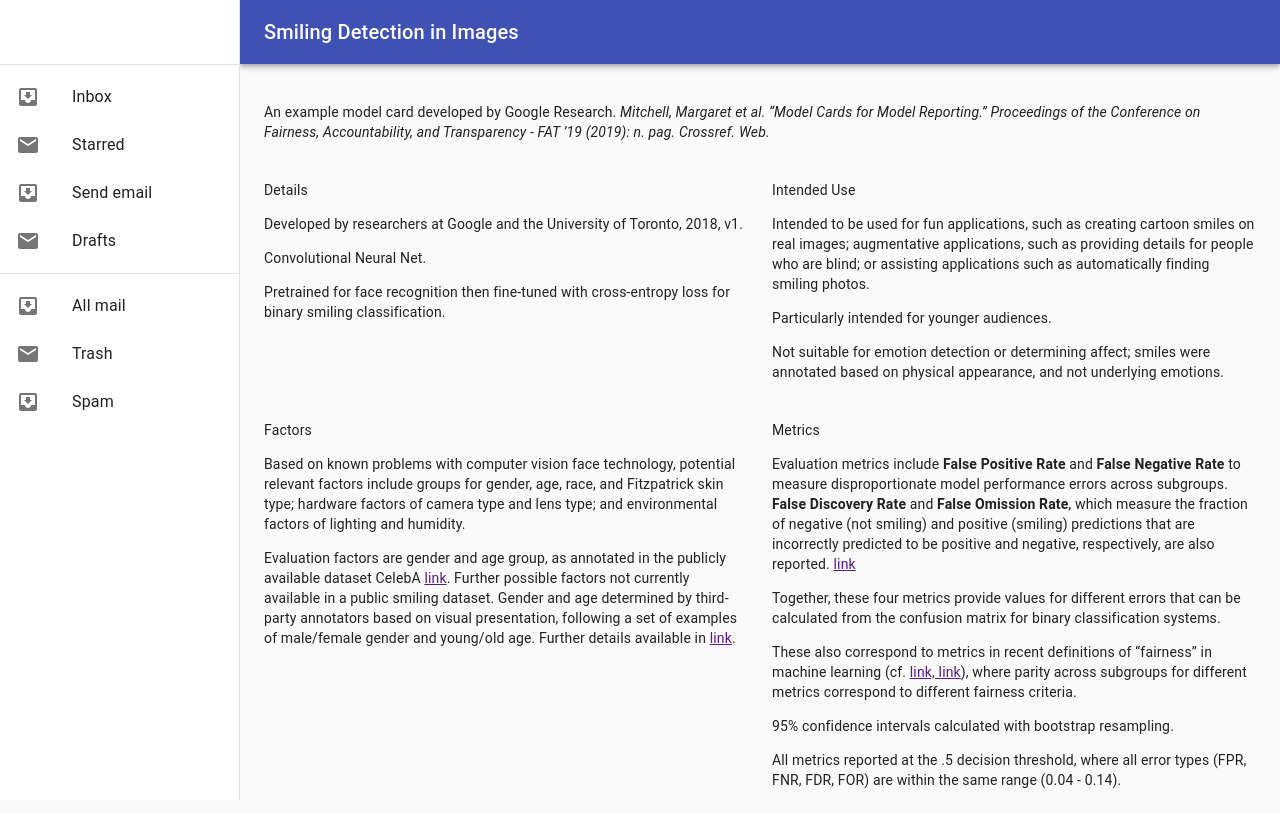
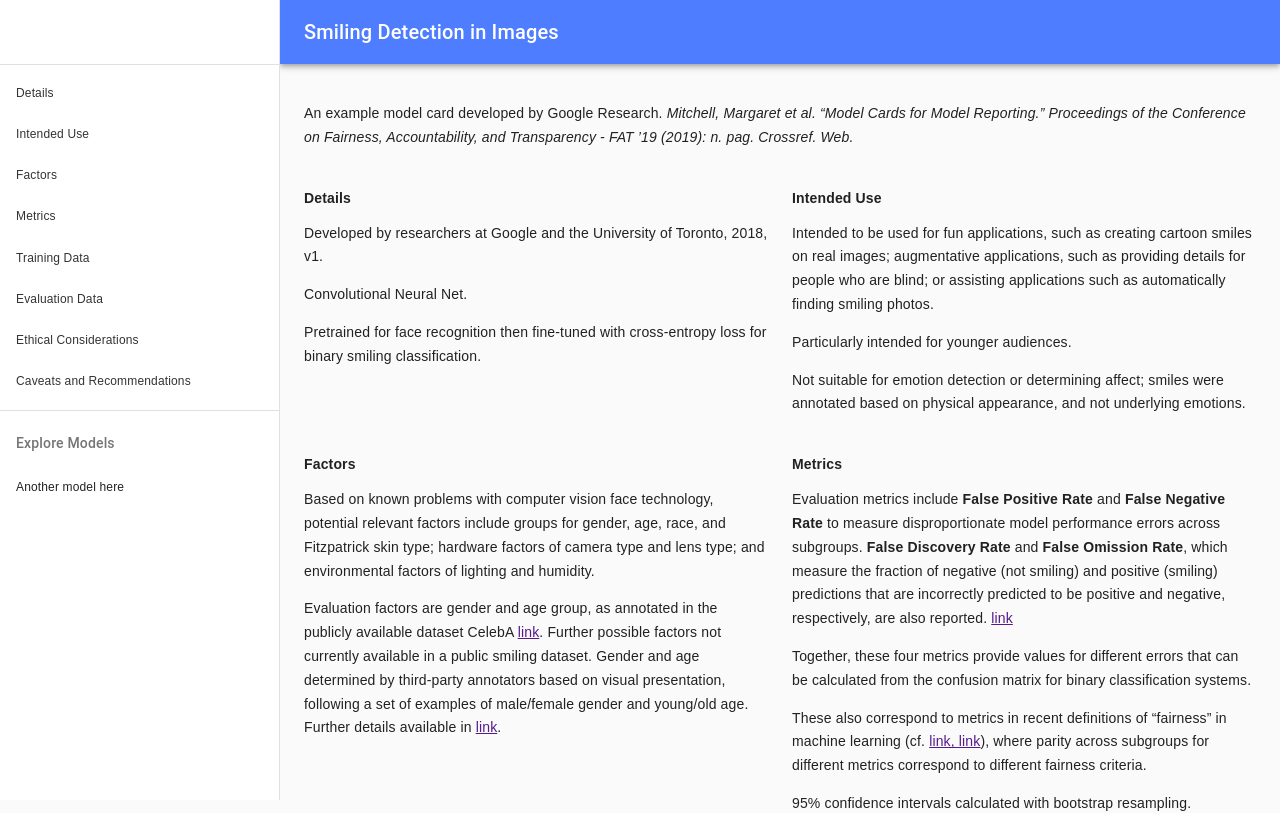
Before and after one commit to ecrows/open-model-cards, a React app: page /card in a window 1280 px wide. Shown: the top 813 px of the page. Built offline with nearby package versions, Linux system fonts and the light colour scheme.

Commit message:
Navigation drawer

```diff
--- a/src/card/Card.css
+++ b/src/card/Card.css
@@ -7,3 +7,24 @@
     font-weight: 400;
     font-family: sans-serif;
 }
+
+.point-heading {
+    font-weight: 700;
+    font-family: sans-serif;
+}
+
+.point-body {
+    font-weight: 400;
+    font-family: sans-serif;
+    line-height: 1.7;
+}
+
+.drawer-list {
+    font-weight: 400;
+    font-family: sans-serif;
+}
+
+.drawer-links {
+    text-decoration: none;
+    color: #333;
+}
--- a/src/card/Card.js
+++ b/src/card/Card.js
@@ -10,16 +10,14 @@ import List from '@material-ui/core/List'
 import Typography from '@material-ui/core/Typography'
 import Divider from '@material-ui/core/Divider'
 import ListItem from '@material-ui/core/ListItem'
-import ListItemIcon from '@material-ui/core/ListItemIcon'
 import ListItemText from '@material-ui/core/ListItemText'
-import InboxIcon from '@material-ui/icons/MoveToInbox'
-import MailIcon from '@material-ui/icons/Mail'
+import ListSubheader from '@material-ui/core/ListSubheader';
 
 import ReactMarkdown from 'react-markdown'
 
 import './Card.css';
 
-const drawerWidth = 240;
+const drawerWidth = 280;
 
 const useStyles = makeStyles((theme) => ({
   gridRoot: {
@@ -29,14 +27,27 @@ const useStyles = makeStyles((theme) => ({
     display: 'flex',
   },
   appBar: {
+    [theme.breakpoints.down('sm')]: {
+      marginLeft: 0,
+      width: "100%",
+    },
     width: `calc(100% - ${drawerWidth}px)`,
     marginLeft: drawerWidth,
   },
   drawer: {
+    [theme.breakpoints.down('sm')]: {
+      width: 0,
+    },
     width: drawerWidth,
     flexShrink: 0,
   },
+  listItemText:{
+    fontSize:'12px'
+  },
   drawerPaper: {
+    [theme.breakpoints.down('sm')]: {
+      width: 0,
+    },
     width: drawerWidth,
   },
   // necessary for content to be below app bar
@@ -48,14 +59,16 @@ const useStyles = makeStyles((theme) => ({
   },
 }));
 
-
 function Card(props) {
   const classes = useStyles();
   const data = props.data;
   return (
     <div className={classes.drawerRoot}>
       <CssBaseline />
-      <AppBar position="fixed" className={classes.appBar}>
+      <AppBar
+        position="absolute" // was fixed
+        className={classes.appBar}
+        style={{backgroundColor: data.color}}>
         <Toolbar>
           <Typography variant="h6" noWrap>
             {data.title}
@@ -72,23 +85,24 @@ function Card(props) {
       >
         <div className={classes.toolbar} />
         <Divider />
+        <div className="drawer-list">
           <List>
-          {['Inbox', 'Starred', 'Send email', 'Drafts'].map((text, index) => (
-            <ListItem button key={text}>
-              <ListItemIcon>{index % 2 === 0 ? <InboxIcon /> : <MailIcon />}</ListItemIcon>
-              <ListItemText primary={text} />
+            {data.bullets.map(b => (
+              <a className="drawer-links" href={"#"+b.heading}>
+                <ListItem button key={b.heading}>
+                    <ListItemText primary={b.heading} className={classes.listItemText} disableTypography/>
                 </ListItem>
+              </a>
             ))}
           </List>
           <Divider />
           <List>
-          {['All mail', 'Trash', 'Spam'].map((text, index) => (
-            <ListItem button key={text}>
-              <ListItemIcon>{index % 2 === 0 ? <InboxIcon /> : <MailIcon />}</ListItemIcon>
-              <ListItemText primary={text} />
+          <ListSubheader>Explore Models</ListSubheader>
+            <ListItem button key={"sample"}>
+              <ListItemText primary={"Another model here"} className={classes.listItemText} disableTypography/>
             </ListItem>
-          ))}
           </List>
+        </div>
       </Drawer>
         <main className={classes.content}>
         <div className={classes.toolbar} />
@@ -97,15 +111,19 @@ function Card(props) {
             <div className={classes.gridRoot}>
               <Grid container spacing={3}>
                 <Grid item xs={12}>
+                  <div className="point-body">
                     <ReactMarkdown source={data.description}/>
+                  </div>
                   </Grid>
                     {
                       data.bullets.map(b =>
-                    <Grid item xs={6}>
-                      <div className="point-heading">{b.heading}</div>
-                      {b.points.map(a =>
-                        <ReactMarkdown source={a}/>
+                      <Grid item xs={12} sm={6} key={b.heading}>
+                      <div className="point-heading" id={b.heading}>{b.heading}</div>
+                      <div className="point-body">
+                        {b.points.map((a,i) =>
+                          <ReactMarkdown key={b.heading+i} source={a}/>
                         )}
+                      </div>
                     </Grid>
                     )
                   }
```
Also changed, not shown: 1 other file (tests, documents, lock files or other folders). Lines whose indentation alone changed are shown as unchanged.
